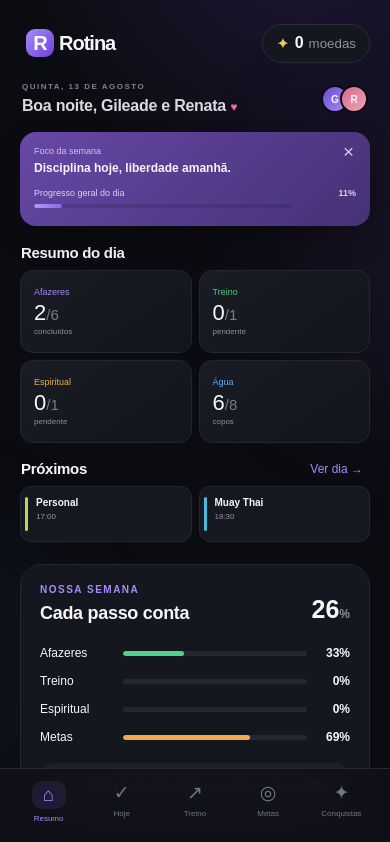
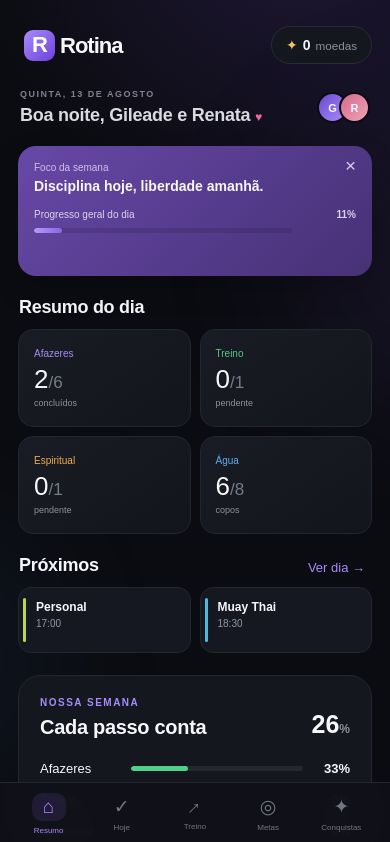
Before and after one commit to SantosGileade/Rotina, a React (Vite) app: page / in a window 390 px wide. Shown: the top 842 px of the page. Built offline with nearby package versions, Linux system fonts and the light colour scheme.

Commit message:
Ajusta escala visual e barra inferior

```diff
--- a/src/App.tsx
+++ b/src/App.tsx
@@ -120,7 +120,7 @@ export default function Home() {
       {!workout && <nav className="bottom-nav">
         {([
           ["resumo", "⌂", "Resumo"], ["hoje", "✓", "Hoje"], ["treino", "↗", "Treino"], ["metas", "◎", "Metas"], ["conquistas", "✦", "Conquistas"],
-        ] as [Screen, string, string][]).map(([id, ico, label]) => <button key={id} onClick={() => navigate(id)} className={screen === id ? "active" : ""}><Icon>{ico}</Icon><small>{label}</small></button>)}
+        ] as [Screen, string, string][]).map(([id, ico, label]) => <button key={id} onClick={() => navigate(id)} className={screen === id ? "active" : ""}>{id === "treino" ? <span className="icon workout-nav-icon">↑</span> : <Icon>{ico}</Icon>}<small>{label}</small></button>)}
       </nav>}
       {exerciseOpen && <ExerciseDetail onClose={() => setExerciseOpen(false)} />}
       {addingTask && <AddTaskModal onClose={() => setAddingTask(false)} onAdd={addTask} />}
--- a/src/mobile.css
+++ b/src/mobile.css
@@ -90,6 +90,67 @@ button { touch-action: manipulation; }
 .choice-row.categories button { flex: 0 1 auto; min-width: 76px; }
 .task-form > .primary { margin-top: 5px; }
 
+/* Larger mobile scale: preserves layout while improving readability */
+@media (max-width: 560px) {
+  .app-shell { padding-left: 18px; padding-right: 18px; }
+  .topbar { height: 62px; }
+  .brand { font-size: 22px; }
+  .brand span { width: 31px; height: 31px; }
+  .coin-pill { padding: 10px 14px; font-size: 14px; }
+  .hero-head.compact { padding-top: 13px; padding-bottom: 11px; }
+  .hero-head.compact h1 { font-size: 18px; }
+  .hero-head.compact .eyebrow { font-size: 9px; }
+  .hero-head.compact .couple span { width: 31px; height: 31px; font-size: 11px; }
+
+  .compact-focus { padding: 16px 16px 14px; min-height: 130px; border-radius: 18px; }
+  .compact-focus > small { font-size: 10px; }
+  .compact-focus > b { font-size: 14px; margin-bottom: 15px; }
+  .compact-focus > div { font-size: 10px; margin-bottom: 8px; }
+  .compact-focus .progress { height: 5px; }
+
+  .summary-title { margin-top: 21px; margin-bottom: 11px; }
+  .summary-title h2, .next-title h2 { font-size: 18px; }
+  .home-stats { gap: 9px; }
+  .home-stats .stat-card { min-height: 98px; padding: 14px 15px; border-radius: 15px; }
+  .home-stats .stat-card small { font-size: 10px; }
+  .home-stats .stat-card strong { font-size: 26px; margin-top: 5px; }
+  .home-stats .stat-card em { font-size: 17px; }
+  .home-stats .stat-card > span { font-size: 9px; margin-top: 3px; }
+
+  .next-title { margin-top: 21px; margin-bottom: 11px; }
+  .next-title button { font-size: 13px; }
+  .next-grid { gap: 9px; }
+  .next-mini { min-height: 66px; padding: 12px 13px 11px 17px; border-radius: 13px; }
+  .next-mini b { font-size: 12px; }
+  .next-mini small { font-size: 10px; }
+
+  .week-card { padding: 21px; }
+  .week-card .section-title h2 { font-size: 20px; }
+  .week-row { font-size: 13px; grid-template-columns: 82px 1fr 38px; margin: 16px 0; }
+  .highlight { padding: 16px; }
+  .highlight small { font-size: 12px; }
+
+  .page-head h1, .sheet h1 { font-size: 34px; }
+  .page-head > p:last-child { font-size: 15px; }
+  .today-head h1 { font-size: 29px; }
+  .today-head p { font-size: 13px; }
+  .tasks-focus > .section-title h2 { font-size: 23px; }
+  .task { padding: 16px 14px; min-height: 64px; }
+  .task-copy b { font-size: 15px; }
+  .task-copy small { font-size: 11px; }
+}
+
+.workout-nav-icon { font-family: Arial, sans-serif; font-size: 20px!important; line-height: 1; transform: rotate(45deg); transform-origin: center; }
+
+/* Keep controls closer to the iOS safe-area edge without covering the home indicator. */
+.bottom-nav {
+  height: calc(62px + max(0px, calc(env(safe-area-inset-bottom) - 8px)));
+  padding-top: 4px;
+  padding-bottom: max(4px, calc(env(safe-area-inset-bottom) - 8px));
+  align-items: center;
+}
+.bottom-nav button { padding-top: 2px; padding-bottom: 2px; justify-content: center; }
+
 /* Success feedback and 70% milestone */
 .toast.success { background: #dcfce8; color: #125b35; border: 1px solid #7add9f; box-shadow: 0 12px 45px #0b6f3944; }
 .toast.success span { color: #179553; }
```
